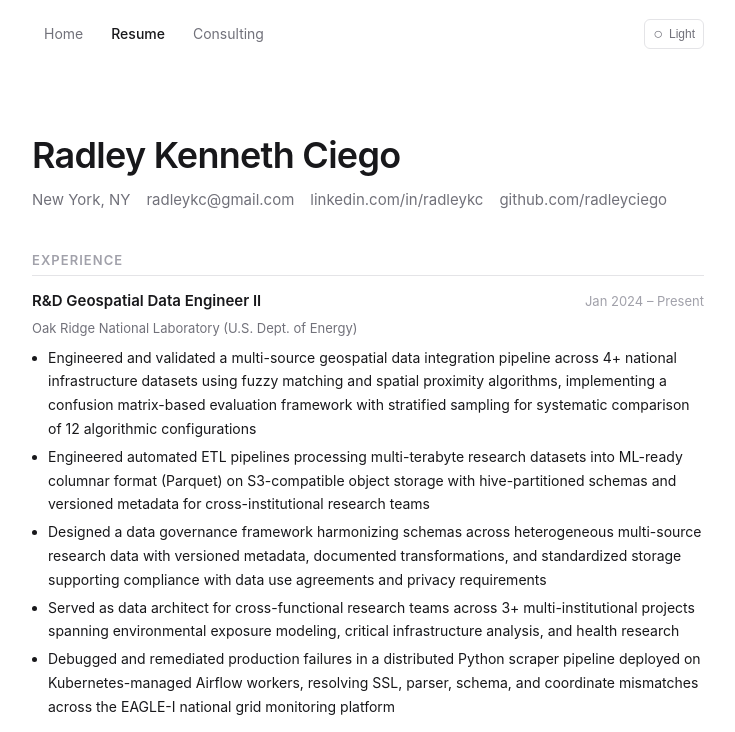
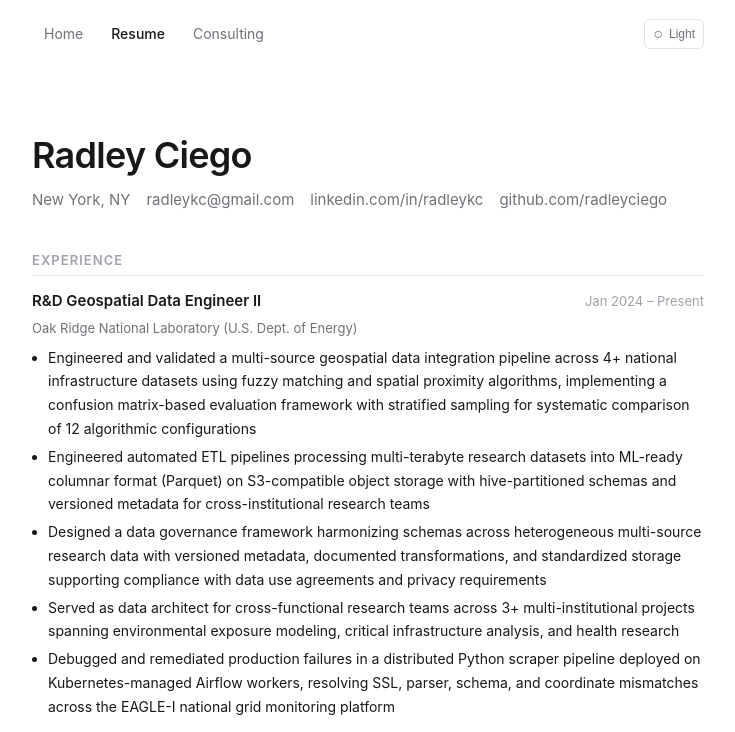
Before and after one commit to radleyciego/radleyciego.com, an Astro site: page /resume in a window 1280 px wide. Shown: the top 732 px of the page, without its empty margins (272-1007 px from the left). Built offline with nearby package versions, Linux system fonts and the light colour scheme; Astro itself is replaced by a stand-in of ours.

Commit message:
Remove middle name from resume

```diff
--- a/src/pages/resume.astro
+++ b/src/pages/resume.astro
@@ -4,7 +4,7 @@ import BaseLayout from "../layouts/BaseLayout.astro";
 
 <BaseLayout title="Resume — Radley Ciego" activePage="resume">
   <div class="page-header">
-    <h1>Radley Kenneth Ciego</h1>
+    <h1>Radley Ciego</h1>
     <div class="page-header-subtitle">
       <span>New York, NY</span>
       <a href="mailto:radleykc@gmail.com">radleykc@gmail.com</a>
```
